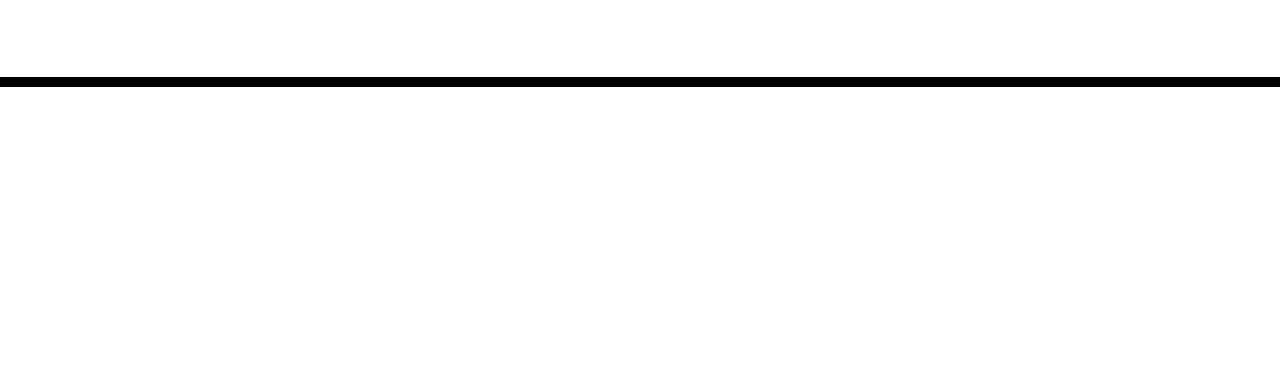
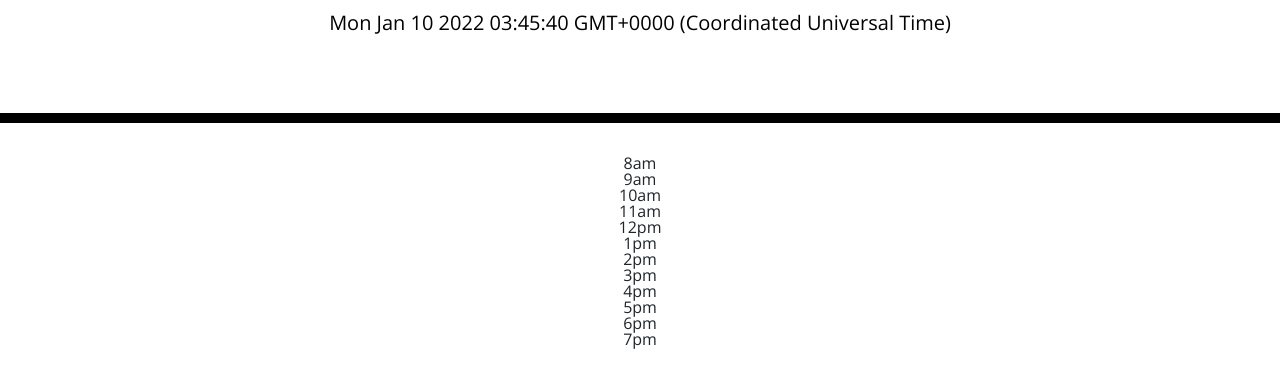
Before and after one commit to NathanG5/Nathan-s-Scheduler, a plain HTML site: page Develop/index.html in a window 1280 px wide. Shown: the part 181-568 px from the top of the page. Drawn offline with nearby package versions, Linux system fonts and the light colour scheme.

Commit message:
added time

```diff
--- a/Develop/index.html
+++ b/Develop/index.html
@@ -27,8 +27,26 @@
       <h1 class="display-3">Work Day Scheduler</h1>
       <p class="lead">A simple calendar app for scheduling your work day</p>
       <p id="currentDay" class="lead"></p>
+      <script>
+        const d = new Date();
+        document.getElementById("currentDay").innerHTML = d;
+        </script>
     </header>
-    <div class="container">
+    <div class="time-block">
+        <!-- Each span 1 of 12 columns, or 1/12 of the row -->
+        <div id= "row" class="row-1">8am</div>
+        <div id= "row" class="row-1">9am</div>
+        <div class="row-1">10am</div>
+        <div class="row-1">11am</div>
+        <div class="row-1">12pm</div>
+        <div class="row-1">1pm</div>
+        <div class="row-1">2pm</div>
+        <div class="row-1">3pm</div>
+        <div class="row-1">4pm</div>
+        <div class="row-1">5pm</div>
+        <div class="row-1">6pm</div>
+        <div class="row-1">7pm</div>
+      </div>
       <!-- Timeblocks go here -->
     </div>
 
--- a/Develop/style.css
+++ b/Develop/style.css
@@ -69,3 +69,12 @@ textarea{
   font-size: 20px;
   transition: all .3s ease-in-out;
 }
+.container {
+
+  display: grid;
+  grid-template-rows: 100px 300px;
+}
+
+.col-1{
+  outline: black  solid 3px;
+}
```
Also changed, not shown: Assets/js/script.js (added, +19 -0 lines).
